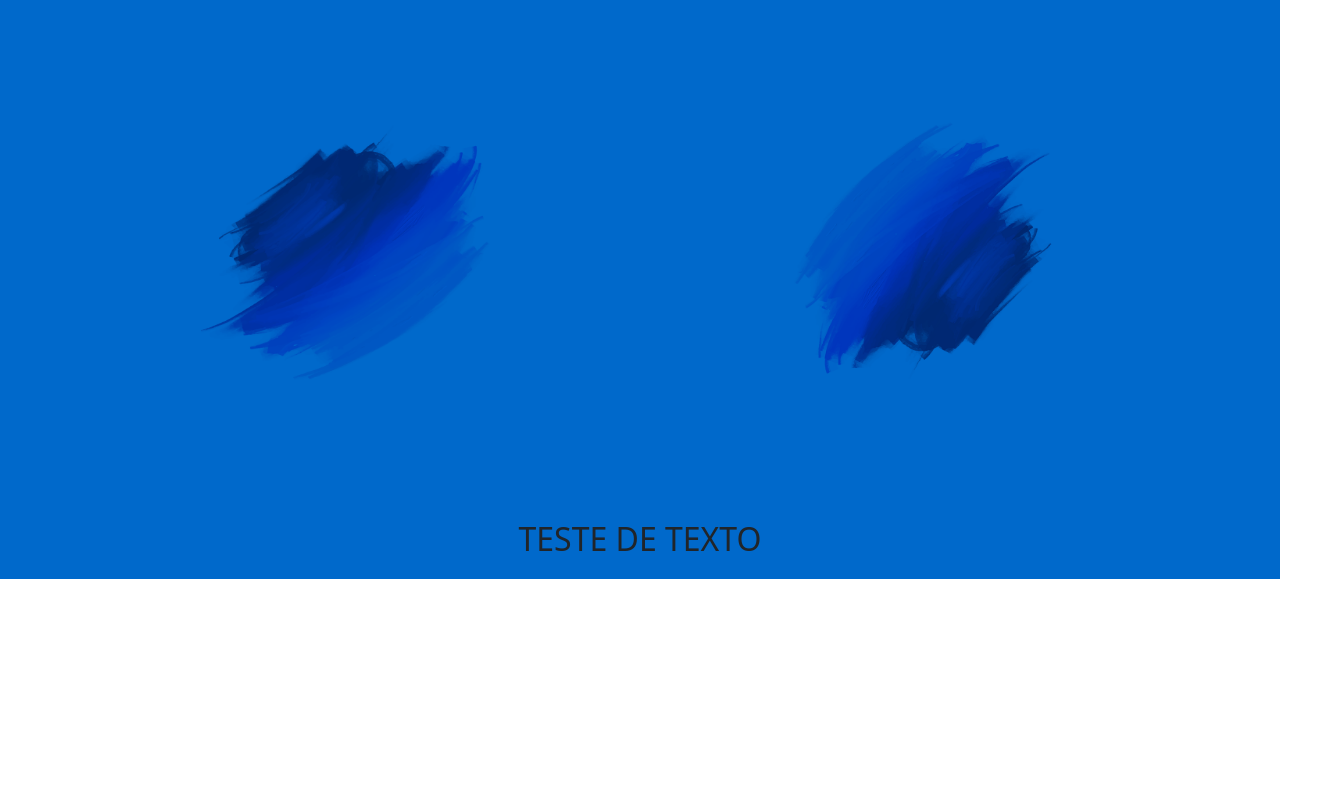
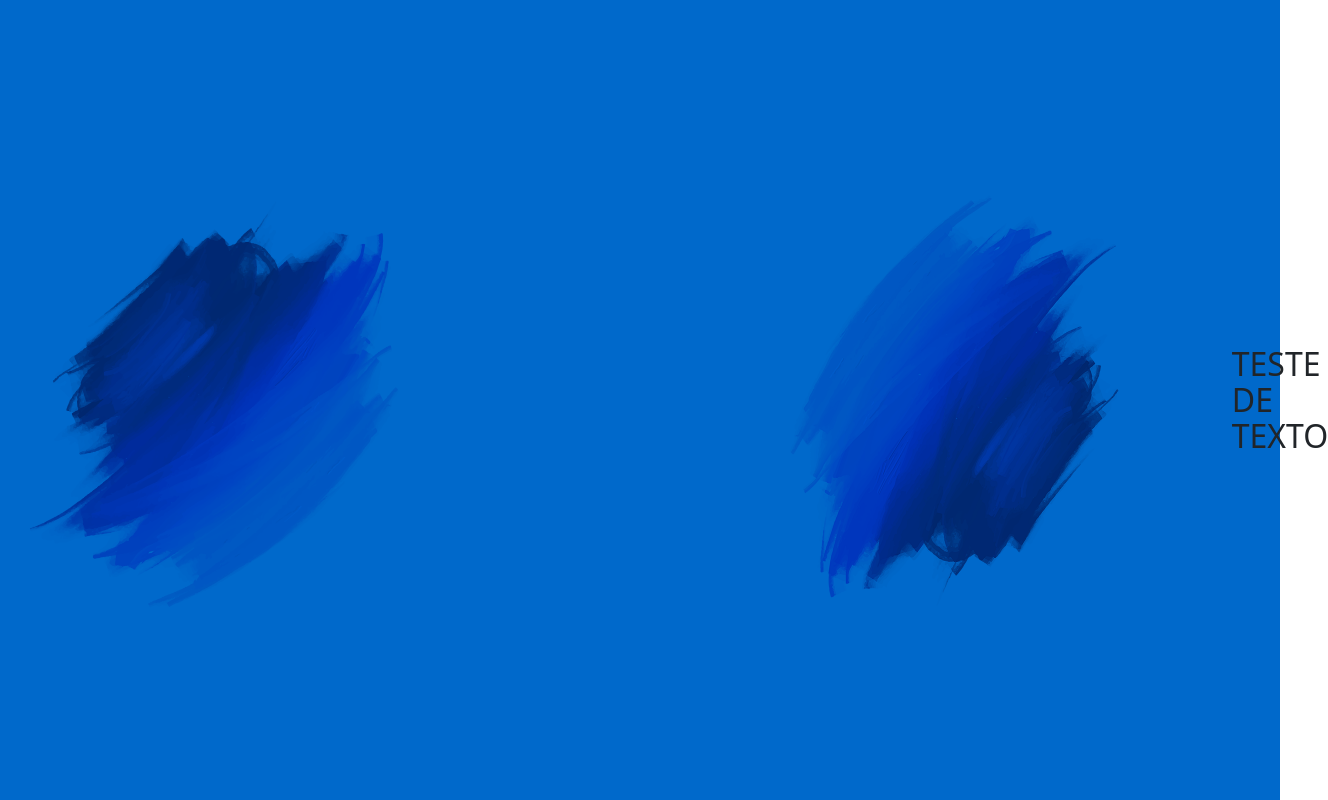
Before and after one commit to JudisP/mente-sucesso, a React (Vite) app: page / in a window 1280 px wide. Shown: the whole page, 1328 px wide, since content can reach past the window. Built offline with nearby package versions, Linux system fonts and the light colour scheme.

Commit message:
Adicionando o Main e mudanças no CSS

```diff
--- a/src/App/App.jsx
+++ b/src/App/App.jsx
@@ -6,7 +6,9 @@ function App() {
 
   return (
     <>
-      <Construcao />
+      <main>
+        <Construcao />
+      </main>
     </>
   )
 }
--- a/src/pages/Construcao.jsx
+++ b/src/pages/Construcao.jsx
@@ -1,14 +1,19 @@
 // import { Container } from "reactstrap"
-import background from "../assets/backgroundConstrucao.png"
-
+import background from "../assets/backgroundConstrucao.png";
 
 export function Construcao() {
   return (
-      // <Container className="container-principal-construcao m-0 p-0">
-        <div className="background-construcao">
-        <img src={background} className="imagem" alt="Imagem de Fundo da Página de Construção" />
-        <h1 className="screen-xs">TESTE DE TEXTO</h1>
-        </div>
-      // </Container>
-  )
+    <>
+    <div className="container-manuntencao">
+      <section className="background-construcao">
+      <img
+        src={background}
+        className="imagem"
+        alt="Imagem de Fundo da Página de Construção"
+      />
+      <h1 className="screen-xs">TESTE DE TEXTO</h1>
+      </section>
+    </div>
+    </>
+  );
 }
--- a/src/scss/app.scss
+++ b/src/scss/app.scss
@@ -6,13 +6,13 @@
 
 //Genéricos
 @import 'Generic/Animations.scss';
-@import 'Generic/Box-sizing.scss';
+// @import 'Generic/Box-sizing.scss';
 // @import 'Generic/Components.scss';
 @import 'Generic/Normalize.scss';
-@import 'Generic/Utils.scss';
+// @import 'Generic/Utils.scss';
 
 //Responsividade
-@import 'Base/Responsive.scss';
+// @import 'Base/Responsive.scss';
 // @import 'Base/ResponsiveNew.scss';
 
 //Containers
--- a/src/scss/containers/construcao.scss
+++ b/src/scss/containers/construcao.scss
@@ -4,15 +4,30 @@
 
 
 // }
+
+// *,::before,::after{
+//     box-sizing: border-box;
+// }
+
+.main{
+    background-color: red;
+}
+
 .background-construcao {
     width: 100%;
+    height: 100vh;
     background-color: #0069cb;
 
-    display: grid;
-    place-items: center;
+    display: flex;
+    align-items: center;
+    justify-content: center;
 
     .imagem {
-        width: 1000px;
-        height: 500px;
+        width: 100%;
+        height: 100vh;
+    }
+
+    .container-informacoes {
+
     }
 }
```
